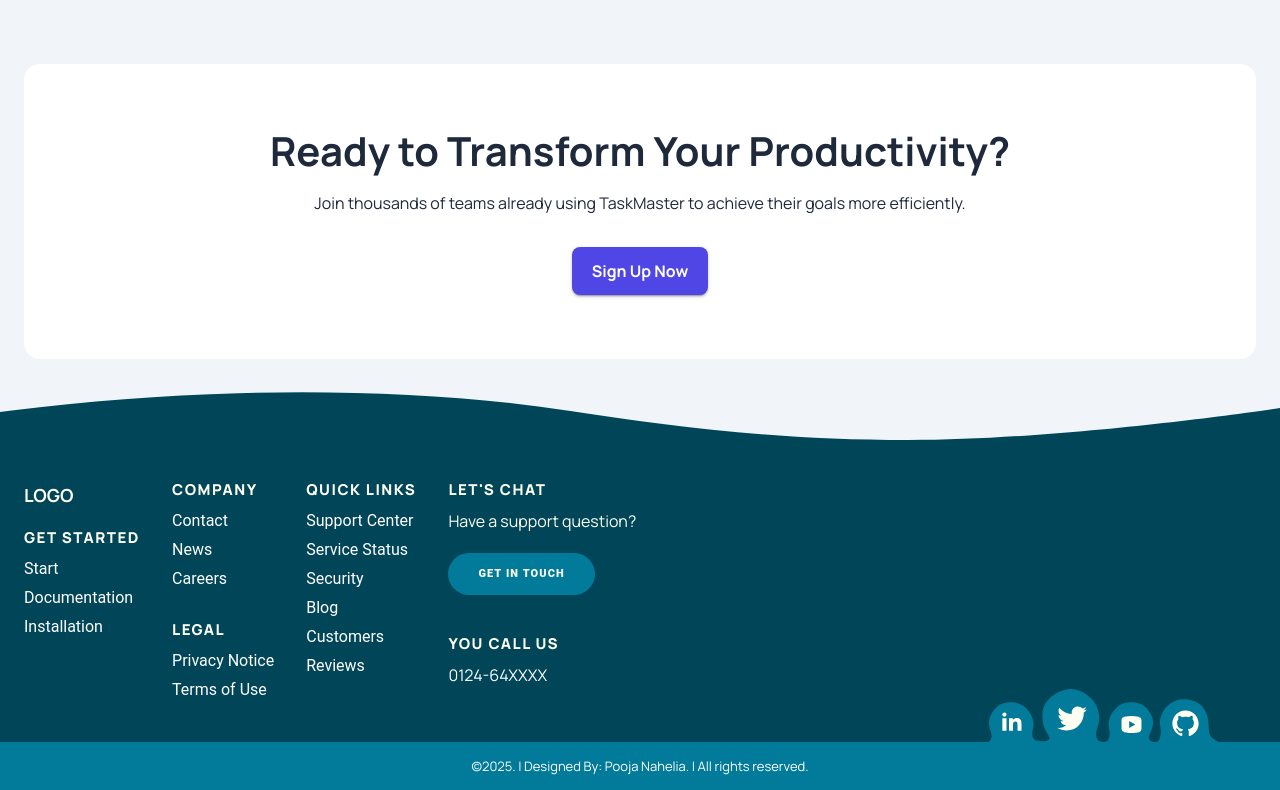
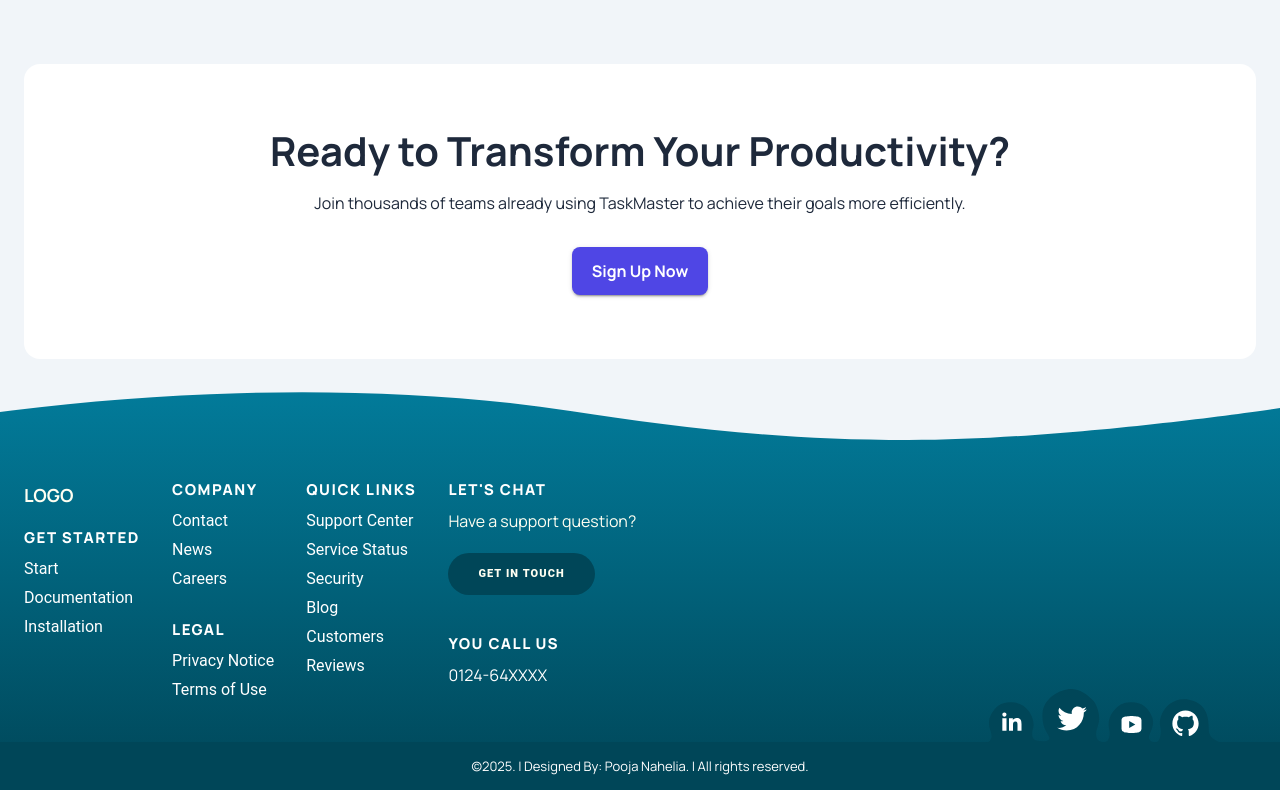
Before and after one commit to Sahil-1827/task-management-system-frontend, a Next.js app: page / in a window 1280 px wide. Shown: the part 1402-2192 px from the top of the page. Built offline with nearby package versions, Linux system fonts and the light colour scheme.

Commit message:
fix footer some overflow colors

```diff
--- a/components/Footer.js
+++ b/components/Footer.js
@@ -5,10 +5,15 @@ import { styled, useTheme } from "@mui/material/styles";
 
 const FooterContainer = styled(Box)(({ theme }) => ({
   fontFamily: "'Roboto', sans-serif",
-  backgroundColor: "#004658",
-  color: "#fff",
+  background:
+    theme.palette.mode === "dark"
+      ? "linear-gradient(180deg, #004658 0%, #001f28 100%)"
+      : "linear-gradient(180deg, #027b9a 0%, #004658 100%)",
+  color: theme.palette.mode === "dark" ? "#fff" : "#fff",
   position: "relative",
   overflow: "hidden",
+  backdropFilter: "blur(8px)", // Blurry effect
+  WebkitBackdropFilter: "blur(8px)", // For Safari
 }));
 
 const FooterWave = styled("svg")({
@@ -24,11 +29,7 @@ const FooterWave = styled("svg")({
 });
 
 const FooterWavePath = styled("path")(({ theme }) => ({
-  // This line correctly uses the theme from context
-  fill:
-    theme.palette.mode === "dark"
-      ? theme.palette.background.default
-      : "#f1f5f9",
+  fill: theme.palette.mode === "dark" ? "#0f172a" : "#f1f5f9",
 }));
 
 const FooterContent = styled(Container)({
@@ -41,8 +42,8 @@ const FooterContentColumn = styled(Grid)({
   color: "#fff",
 });
 
-const FooterMenuName = styled(Typography)({
-  color: "#fffff2",
+const FooterMenuName = styled(Typography)(({ theme }) => ({
+  color: theme.palette.mode === "dark" ? "#fffff2" : "#fff",
   fontSize: "15px",
   fontWeight: 900,
   letterSpacing: ".1em",
@@ -50,7 +51,7 @@ const FooterMenuName = styled(Typography)({
   textTransform: "uppercase",
   marginBottom: 0,
   marginTop: 0,
-});
+}));
 
 const FooterMenuList = styled("ul")({
   listStyle: "none",
@@ -69,8 +70,8 @@ const FooterMenuList = styled("ul")({
   },
 });
 
-const FooterCallToActionButton = styled(Link)({
-  backgroundColor: "#027b9a",
+const FooterCallToActionButton = styled(Link)(({ theme }) => ({
+  backgroundColor: theme.palette.mode === "dark" ? "#027b9a" : "#004658",
   borderRadius: "21px",
   color: "#fffff2 !important",
   display: "inline-block",
@@ -86,10 +87,13 @@ const FooterCallToActionButton = styled(Link)({
   cursor: "pointer",
   position: "relative",
   "&:hover": {
-    backgroundColor: "#fffff2",
-    color: "#00bef0 !important",
+    backgroundColor: theme.palette.mode === "dark" ? "#fffff2" : "#027b9a",
+    color:
+      theme.palette.mode === "dark"
+        ? "#00bef0 !important"
+        : "#fffff2 !important",
   },
-});
+}));
 
 const FooterSocialLinksContainer = styled("div")({
   position: "relative",
@@ -104,7 +108,7 @@ const FooterSocialLinksContainer = styled("div")({
   },
 });
 
-const FooterSocialAmoebaSvg = styled("svg")({
+const FooterSocialAmoebaSvg = styled("svg")(({ theme }) => ({
   height: "54px",
   left: -10,
   display: "block",
@@ -112,11 +116,11 @@ const FooterSocialAmoebaSvg = styled("svg")({
   top: -9,
   width: "260px",
   path: {
-    fill: "#027b9a",
+    fill: theme.palette.mode === "dark" ? "#027b9a" : "#004658",
   },
-});
+}));
 
-const SocialLink = styled("a")({
+const SocialLink = styled("a")(({ theme }) => ({
   display: "block",
   // padding: "10px",
   top: "20px",
@@ -139,33 +143,33 @@ const SocialLink = styled("a")({
     display: "block",
   },
   "& svg path": {
-    fill: "#fffff2",
+    fill: theme.palette.mode === "dark" ? "#fffff2" : "#fff",
     transition: "fill .2s",
   },
   "&:hover svg path": {
-    fill: "#f1f5f9",
+    fill: theme.palette.mode === "dark" ? "#f1f5f9" : "#00bef0",
   },
-});
+}));
 
-const FooterCopyright = styled(Box)({
-  backgroundColor: "#027b9a",
+const FooterCopyright = styled(Box)(({ theme }) => ({
+  backgroundColor: theme.palette.mode === "dark" ? "#027b9a" : "#004658",
   color: "#fff",
   padding: "15px 30px",
   textAlign: "center",
-});
+}));
 
-const FooterCopyrightText = styled(Typography)({
+const FooterCopyrightText = styled(Typography)(({ theme }) => ({
   fontSize: "13px",
   fontWeight: 400,
   lineHeight: "18px",
   marginBottom: 0,
   marginTop: 0,
-  color: "#fff",
+  color: theme.palette.mode === "dark" ? "#fff" : "#fff",
   "& a": {
-    color: "#fff",
+    color: theme.palette.mode === "dark" ? "#fff" : "#fff",
     textDecoration: "none",
   },
-});
+}));
 
 const Footer = () => {
   const theme = useTheme();
```
